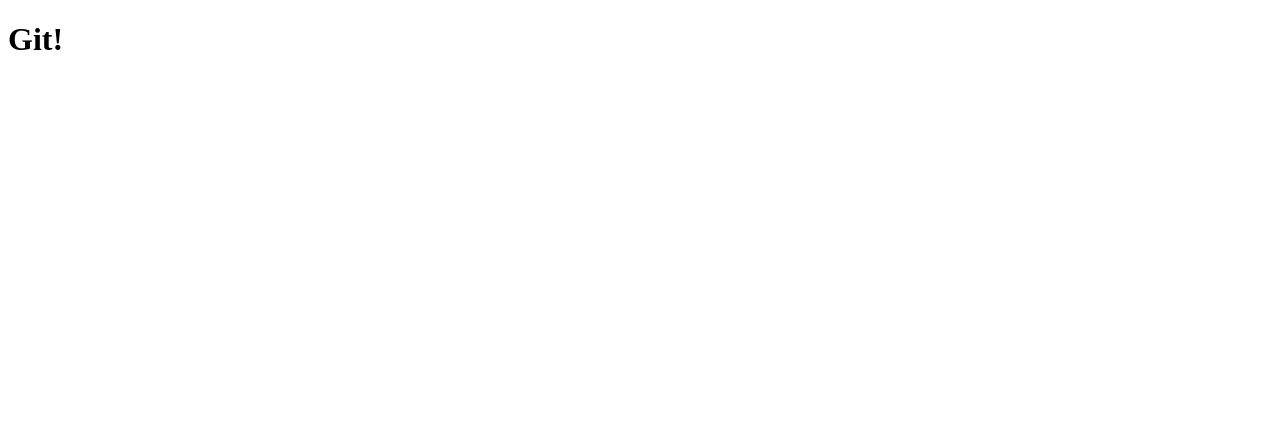
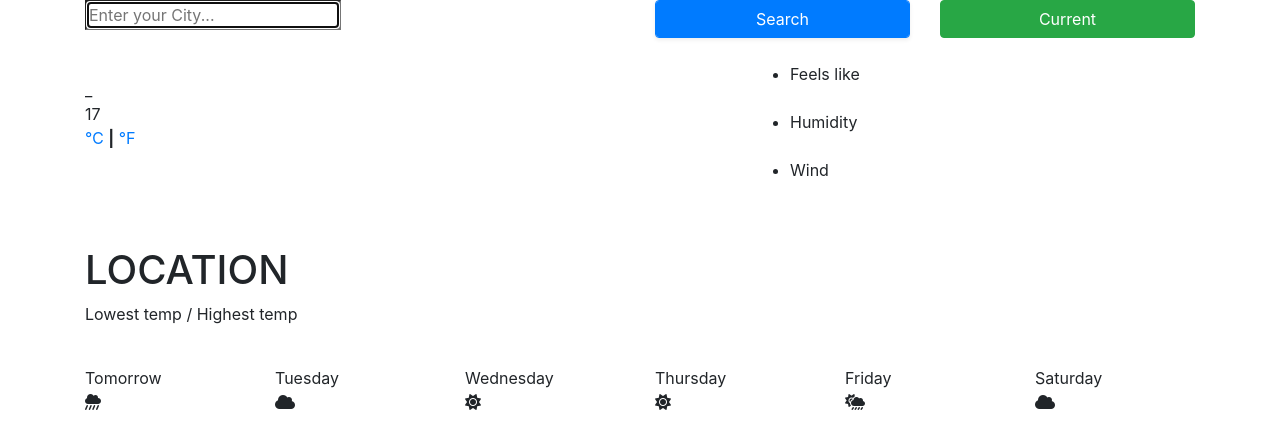
Before and after one commit to mollytomsen/SheCodesGit, a plain HTML site: page index.html in a window 1280 px wide. Drawn offline with nearby package versions, Linux system fonts and the light colour scheme.

Commit message:
Created HTML

```diff
--- a/index.html
+++ b/index.html
@@ -1,13 +1,151 @@
 <!DOCTYPE html>
 <html lang="en">
+
 <head>
     <meta charset="UTF-8">
     <meta name="viewport" content="width=device-width, initial-scale=1.0">
     <title>Document</title>
+    <script src="https://unpkg.com/axios/dist/axios.min.js"></script>
+    <script src="https://kit.fontawesome.com/0c946afeef.js" crossorigin="anonymous"></script>
+    <link rel="stylesheet" href="src/styles.css">
+    <link rel="script" href="src/styles.css">
+    <link rel="preconnect" href="https://fonts.gstatic.com">
+    <link rel="stylesheet" href="https://stackpath.bootstrapcdn.com/bootstrap/4.3.1/css/bootstrap.min.css"
+        integrity="sha384-ggOyR0iXCbMQv3Xipma34MD+dH/1fQ784/j6cY/iJTQUOhcWr7x9JvoRxT2MZw1T" crossorigin="anonymous">
 </head>
+
 <body>
-    <h1>
-        Git!
-    </h1>
+    <div class="container">
+        <div class="row">
+            <div class="col-6">
+                <input id="searchLocation" type="search" placeholder="Enter your City..." autofocus="on"
+                    autocomplete="off">
+            </div>
+            <div class="col-3">
+                <input id="search-button" type="submit" value="Search"
+                    class="form-control btn btn-primary shadow-sm w-100" />
+            </div>
+            <div class="col-3">
+                <button class="btn btn-success w-100" id="current-button">
+                    Current
+                </button>
+            </div>
+        </div>
+        <br />
+        <div class="row">
+            <div class="col-7">
+                <p class="today">
+                <div id="description">_</div>
+                <span id="temperature">
+                    17
+                </span>
+                <br />
+                <a href="#" id="celsius">
+                    ℃
+                </a>
+                <strong>|</strong>
+                <a href="#" id="fahrenheit">
+                    ℉
+                </a>
+                <br />
+                <br />
+                </p>
+            </div>
+            <div class="col-5">
+                <ul class="rhw">
+                    <span id="feels-like">
+                        <li>Feels like</li>
+                    </span>
+                    <br />
+                    <span id="humidity">
+                        <li>
+                            Humidity
+                        </li>
+                    </span>
+                    <br />
+                    <span id="wind">
+                        <li>
+                            Wind
+                        </li>
+                    </span>
+                    <br />
+                </ul>
+            </div>
+        </div>
+        <br />
+        <h1>
+            LOCATION
+        </h1>
+        <h6 class="date">
+        </h6>
+
+
+        <div class="tempScale">
+            <p>
+                <span id="lowTemp">Lowest temp</span>
+                /
+                <span id="highTemp">Highest temp</span>
+            </p>
+        </div>
+        <br />
+        <div class="days">
+            <div class="row">
+                <div class="col-2">
+                    Tomorrow
+                </div>
+                <div class="col-2">
+                    Tuesday
+                </div>
+                <div class="col-2">
+                    Wednesday
+                </div>
+                <div class="col-2">
+                    Thursday
+                </div>
+                <div class="col-2">
+                    Friday
+                </div>
+                <div class="col-2">
+                    Saturday
+                </div>
+            </div>
+        </div>
+        <div class="daysEmojis">
+            <div class="row">
+                <div class="col-2">
+                    <div class="heavyRain">
+                        <i class="fas fa-cloud-showers-heavy"></i>
+                    </div>
+                </div>
+                <div class="col-2">
+                    <div class="cloudy">
+                        <i class="fas fa-cloud"></i>
+                    </div>
+                </div>
+                <div class="col-2">
+                    <div class="sunny">
+                        <i class="fas fa-sun"></i>
+                    </div>
+                </div>
+                <div class="col-2">
+                    <div class="sunny">
+                        <i class="fas fa-sun"></i>
+                    </div>
+                </div>
+                <div class="col-2">
+                    <div class="showers">
+                        <i class="fas fa-cloud-sun-rain"></i>
+                    </div>
+                </div>
+                <div class="col-2">
+                    <div class="cloudy">
+                        <i class="fas fa-cloud"></i>
+                    </div>
+                </div>
+            </div>
+        </div>
+    </div>
+    <script src="src/script.js"></script>
 </body>
+
 </html>
```
